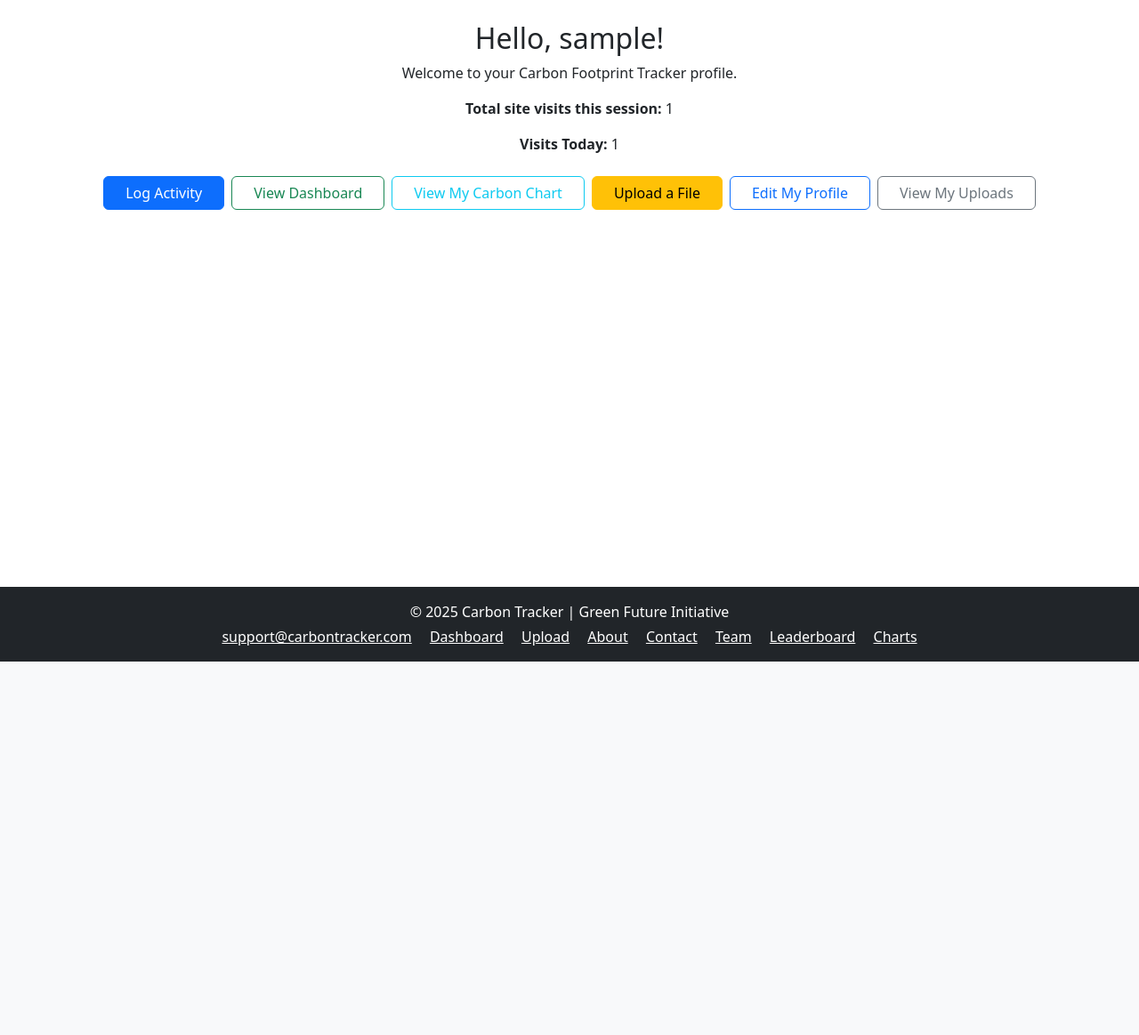
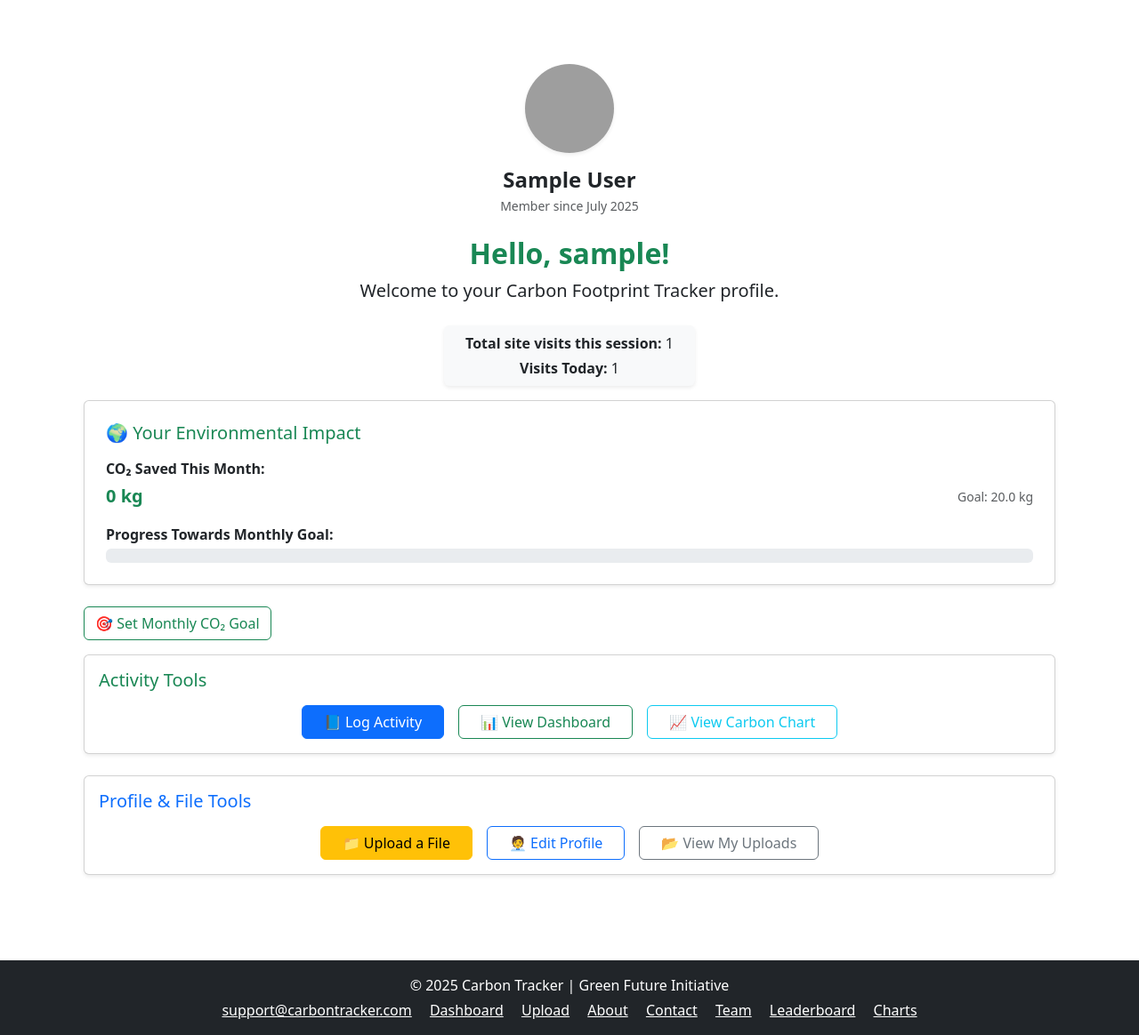
Before and after one commit to shivpatel22/carbon-footprint-tracker, a Django app: page /profile/ in a window 1280 px wide. Shown: the part 56-1220 px from the top of the page at 89% size. Before the commit the page ends 800 px from the top, so only its background shows below. Run offline with Django 4.2, Linux system fonts and the light colour scheme; the visitor is signed in with stand-in values (Sample User, id 1); data comes from the database, SQL or seed files in the repository; data that the repository does not hold is empty; grey boxes are pictures that could not be loaded.

```diff
--- a/tracker1/apps.py
+++ b/tracker1/apps.py
@@ -4,3 +4,7 @@ from django.apps import AppConfig
 class Tracker1Config(AppConfig):
     default_auto_field = 'django.db.models.BigAutoField'
     name = 'tracker1'
+
+
+def ready(self):
+    import tracker1.signals  # import your signal file
--- a/tracker1/models.py
+++ b/tracker1/models.py
@@ -3,6 +3,7 @@ from django.db import models
 # Create your models here.
 from django.contrib.auth.models import User
 from django.db import models
+
 
 class UserProfile(models.Model):
     user = models.OneToOneField(User, on_delete=models.CASCADE)
@@ -11,9 +12,12 @@ class UserProfile(models.Model):
     join_date = models.DateTimeField(auto_now_add=True)
     profile_picture = models.ImageField(upload_to='profile_pics/', blank=True, null=True)
 
+    # ✅ Add this line
+    monthly_co2_goal = models.FloatField(default=20.0)  # Default 20kg, or choose your default
 
     def __str__(self):
         return self.user.username
+
 
 class ActivityLog(models.Model):
     ACTIVITY_CHOICES = [
@@ -43,3 +47,24 @@ class UploadRecord(models.Model):
 
     def __str__(self):
         return f"{self.user.username} - {self.title}"
+
+
+# # CO₂ activity log
+# class Activity(models.Model):
+#     user = models.ForeignKey(User, on_delete=models.CASCADE)
+#     activity_name = models.CharField(max_length=100)
+#     co2_emission = models.FloatField(help_text="CO₂ in kg")
+#     date = models.DateTimeField(auto_now_add=True)
+#
+#     def __str__(self):
+#         return f"{self.activity_name} - {self.co2_emission} kg"
+#
+
+
+# # Optional: if you haven't already extended user
+# class Profile(models.Model):
+#     user = models.OneToOneField(User, on_delete=models.CASCADE)
+#     monthly_co2_goal = models.FloatField(default=0.0)  # in kg
+#
+#     def __str__(self):
+#         return f"{self.user.username}'s Profile"
--- a/tracker1/templates/tracker1/profile.html
+++ b/tracker1/templates/tracker1/profile.html
@@ -1,33 +1,124 @@
 {% extends 'base.html' %}
 {% block content %}
-<div class="container text-center">
-    <h2>Hello, {{ user.username }}!</h2>
-    <p>Welcome to your Carbon Footprint Tracker profile.</p>
+<div class="container py-5">
 
-    <p><strong>Total site visits this session:</strong> {{ visits }}</p>
-    <p><strong>Visits Today:</strong> {{ visits_today }}</p>
 
-    <div class="d-flex flex-wrap justify-content-center gap-2 mt-4">
-    <a href="{% url 'log_activity' %}" class="btn btn-primary px-4">Log Activity</a>
-    <a href="{% url 'dashboard' %}" class="btn btn-outline-success px-4">View Dashboard</a>
-    <a href="{% url 'charts' %}" class="btn btn-outline-info px-4">View My Carbon Chart</a>
-    <a href="{% url 'upload_file' %}" class="btn btn-warning px-4">Upload a File</a>
-    <a href="{% url 'view_my_profile' %}" class="btn btn-outline-primary px-4">Edit My Profile</a>
-    <a href="{% url 'my_uploads' %}" class="btn btn-outline-secondary px-4">View My Uploads</a>
+<div class="d-flex flex-column align-items-center mb-4">
+    {% if profile.profile_picture %}
+    <img src="{{ profile.profile_picture.url }}"
+         class="rounded-circle shadow-sm" width="100" height="100" alt="Profile Picture">
+{% else %}
+    <img src="https://cdn-icons-png.flaticon.com/512/149/149071.png"
+         class="rounded-circle shadow-sm" width="100" height="100" alt="Default Profile">
+{% endif %}
+
+
+    <h4 class="fw-semibold mt-3 mb-1">{{ user.get_full_name|default:user.username }}</h4>
+
+    <small class="text-muted">Member since {{ user.date_joined|date:"F Y" }}</small>
+</div>
+
+
+    <div class="text-center mb-4">
+        <h2 class="fw-bold text-success">Hello, {{ user.username }}!</h2>
+        <p class="lead">Welcome to your <strong>Carbon Footprint Tracker</strong> profile.</p>
+    </div>
+
+    <div class="row justify-content-center mb-3">
+        <div class="col-auto">
+            <div class="card shadow-sm border-0 bg-light px-4 py-2 text-center">
+                <p class="mb-1"><strong>Total site visits this session:</strong> {{ visits }}</p>
+                <p class="mb-0"><strong>Visits Today:</strong> {{ visits_today }}</p>
+            </div>
+        </div>
+    </div>
+
+
+<!-- Progress Overview -->
+<div class="card shadow-sm p-4 mb-4">
+    <h5 class="text-success mb-3">🌍 Your Environmental Impact</h5>
+
+    <p class="mb-1 fw-semibold">CO₂ Saved This Month:</p>
+    <div class="d-flex align-items-center justify-content-between mb-3">
+        <div class="text-success fw-bold fs-5">{{ co2_saved_kg|default:0 }} kg</div>
+        <div class="text-muted small">Goal: {{ profile.monthly_co2_goal|default:"0" }} kg</div>
+
+    </div>
+
+    <p class="mb-1 fw-semibold">Progress Towards Monthly Goal:</p>
+    <div class="progress" role="progressbar" aria-label="Carbon Goal Progress"
+         aria-valuenow="{{ progress_percent|default:0 }}" aria-valuemin="0" aria-valuemax="100">
+        <div class="progress-bar bg-success" style="width: {{ progress_percent|default:0 }}%">
+            {{ progress_percent|default:0 }}%
+        </div>
+    </div>
+</div>
+<!-- Set CO₂ Goal Button -->
+<button type="button" class="btn btn-outline-success mb-3" data-bs-toggle="modal" data-bs-target="#setGoalModal">
+    🎯 Set Monthly CO₂ Goal
+</button>
+
+    <!-- Group 1: Activity Tools -->
+<div class="card shadow-sm p-3 mb-4">
+    <h5 class="text-success mb-3"><i class="bi bi-graph-up"></i> Activity Tools</h5>
+    <div class="d-flex flex-wrap justify-content-center gap-3">
+        <a href="{% url 'log_activity' %}" class="btn btn-primary px-4">📘 Log Activity</a>
+        <a href="{% url 'dashboard' %}" class="btn btn-outline-success px-4">📊 View Dashboard</a>
+        <a href="{% url 'charts' %}" class="btn btn-outline-info px-4">📈 View Carbon Chart</a>
+    </div>
+</div>
+
+<!-- Group 2: Profile & File Management -->
+<div class="card shadow-sm p-3 mb-4">
+    <h5 class="text-primary mb-3"><i class="bi bi-person-circle"></i> Profile & File Tools</h5>
+    <div class="d-flex flex-wrap justify-content-center gap-3">
+        <a href="{% url 'upload_file' %}" class="btn btn-warning px-4">📁 Upload a File</a>
+        <a href="{% url 'view_my_profile' %}" class="btn btn-outline-primary px-4">🧑‍💼 Edit Profile</a>
+        <a href="{% url 'my_uploads' %}" class="btn btn-outline-secondary px-4">📂 View My Uploads</a>
+    </div>
+</div>
+
+
+    {% if tips %}
+<div class="card border-start border-success border-3 shadow-sm mt-4">
+    <div class="card-body">
+        <h5 class="card-title text-success mb-3">
+            🌿 Eco Tips Based on Your Activity
+        </h5>
+        <ul class="mb-0 ps-3 small text-muted">
+            {% for tip in tips %}
+                <li class="mb-1">{{ tip }}</li>
+            {% endfor %}
+        </ul>
+    </div>
+</div>
+{% endif %}
+
+
 
 </div>
 
 
-{% if tips %}
-<div class="alert alert-info mt-4">
-    <h5> Eco Tips Based on Your Activity:</h5>
-    <ul class="mb-0">
-        {% for tip in tips %}
-            <li>{{ tip }}</li>
-        {% endfor %}
-    </ul>
+<!-- Modal -->
+<div class="modal fade" id="setGoalModal" tabindex="-1" aria-labelledby="setGoalLabel" aria-hidden="true">
+  <div class="modal-dialog">
+    <form method="post" action="{% url 'set_goal' %}">
+      {% csrf_token %}
+      <div class="modal-content">
+        <div class="modal-header">
+          <h5 class="modal-title" id="setGoalLabel">Set Monthly CO₂ Goal</h5>
+          <button type="button" class="btn-close" data-bs-dismiss="modal"></button>
+        </div>
+        <div class="modal-body">
+          <label for="goalInput" class="form-label">Desired CO₂ (kg):</label>
+          <input type="number" name="monthly_goal" id="goalInput" class="form-control" min="0" step="0.1" required>
+        </div>
+        <div class="modal-footer">
+          <button type="submit" class="btn btn-success">Save Goal</button>
+        </div>
+      </div>
+    </form>
+  </div>
 </div>
-{% endif %}
 
-</div>
 {% endblock %}
--- a/tracker1/urls.py
+++ b/tracker1/urls.py
@@ -31,6 +31,7 @@ urlpatterns = [
     path('password-reset/done/', auth_views.PasswordResetDoneView.as_view(template_name='tracker1/password_reset_done.html'), name='password_reset_done'),
     path('reset/<uidb64>/<token>/', auth_views.PasswordResetConfirmView.as_view(template_name='tracker1/password_reset_confirm.html'), name='password_reset_confirm'),
     path('reset/done/', auth_views.PasswordResetCompleteView.as_view(template_name='tracker1/password_reset_complete.html'), name='password_reset_complete'),
+    path('set_goal/', views.set_goal, name='set_goal'),
 
 
 
--- a/tracker1/views.py
+++ b/tracker1/views.py
@@ -1,7 +1,7 @@
 from django.shortcuts import render
 from django.shortcuts import render
 from django.shortcuts import render, redirect
-from django.contrib.auth import login, logout, authenticate
+from django.contrib.auth import login, logout, authenticate, models
 from django.contrib.auth.decorators import login_required
 from django.contrib import messages
 from .forms import RegisterForm
@@ -90,9 +90,13 @@ from .models import ActivityLog
 
 @login_required
 def profile_view(request):
-    # Session-based visit tracking
-    visits = request.session.get('total_visits', 0)
-    visits += 1
+    from collections import Counter
+    from datetime import datetime, timedelta
+    from .models import ActivityLog, UserProfile
+    from django.utils.timezone import now
+    from django.db.models import Sum
+
+    visits = request.session.get('total_visits', 0) + 1
     request.session['total_visits'] = visits
 
     today = datetime.now().date()
@@ -111,40 +115,53 @@ def profile_view(request):
     else:
         visits_today = 1
 
-    #  Dynamic Tips
     logs = ActivityLog.objects.filter(user=request.user)
+    profile, _ = UserProfile.objects.get_or_create(user=request.user)
+
+    # Get current month activity
+    start_of_month = now().replace(day=1)
+    co2_this_month = ActivityLog.objects.filter(
+        user=request.user,
+        date__gte=start_of_month
+    ).aggregate(total=Sum('co2_emitted'))['total'] or 0
+
+    # Compute progress
+    goal = profile.monthly_co2_goal or 0
+    progress = (co2_this_month / goal * 100) if goal > 0 else 0
+
+    # Tips
     tips = []
-
     if logs.exists():
         most_common_type = Counter(logs.values_list('activity_type', flat=True)).most_common(1)[0][0]
-
         if most_common_type == 'travel':
-            tips.append(" You’ve logged a lot of travel. Try walking or biking for short distances.")
+            tips.append("You’ve logged a lot of travel. Try walking or biking for short distances.")
         elif most_common_type == 'electricity':
-            tips.append(" High electricity use? Consider switching to energy-efficient appliances.")
+            tips.append("High electricity use? Consider switching to energy-efficient appliances.")
         elif most_common_type == 'food':
-            tips.append(" Eating more sustainably can lower your footprint. Try reducing meat intake.")
+            tips.append("Eating more sustainably can lower your footprint. Try reducing meat intake.")
         elif most_common_type == 'other':
-            tips.append(" Try identifying which custom activities contribute most and reduce them.")
-
-        # General high usage check
+            tips.append("Try identifying which custom activities contribute most and reduce them.")
         high_input = logs.order_by('-input_value').first()
         if high_input and high_input.input_value > 50:
-            tips.append(f" You logged a large input value ({high_input.input_value}). Consider moderation!")
+            tips.append(f"You logged a large input value ({high_input.input_value}). Consider moderation!")
 
     context = {
         'visits': visits,
         'visits_today': visits_today,
-        'tips': tips
+        'tips': tips,
+        'profile': profile,
+        'co2_saved_kg': round(co2_this_month, 2),
+        'progress_percent': round(progress, 2),
     }
 
     response = render(request, 'tracker1/profile.html', context)
-
     expires = datetime.combine(today + timedelta(days=1), datetime.min.time())
     response.set_cookie('last_visit', today.strftime('%Y-%m-%d'), expires=expires)
     response.set_cookie('visits_today', visits_today, expires=expires)
 
     return response
+
+
 
 
 
@@ -269,3 +286,13 @@ def view_my_profile(request):
         'profile': profile,
         'form': form
     })
+
+
+@login_required
+def set_goal(request):
+    profile, _ = UserProfile.objects.get_or_create(user=request.user)
+    if request.method == 'POST':
+        goal = float(request.POST.get('monthly_goal', 0))
+        profile.monthly_co2_goal = goal
+        profile.save()
+    return redirect('profile')
```
Also changed, not shown: tracker1/migrations/0004_activity.py (added), tracker1/migrations/0005_profile.py (added), tracker1/migrations/0006_remove_profile_user_delete_activity_delete_profile.py (added), tracker1/migrations/0007_userprofile_monthly_co2_goal.py (added), tracker1/signals.py (added).
